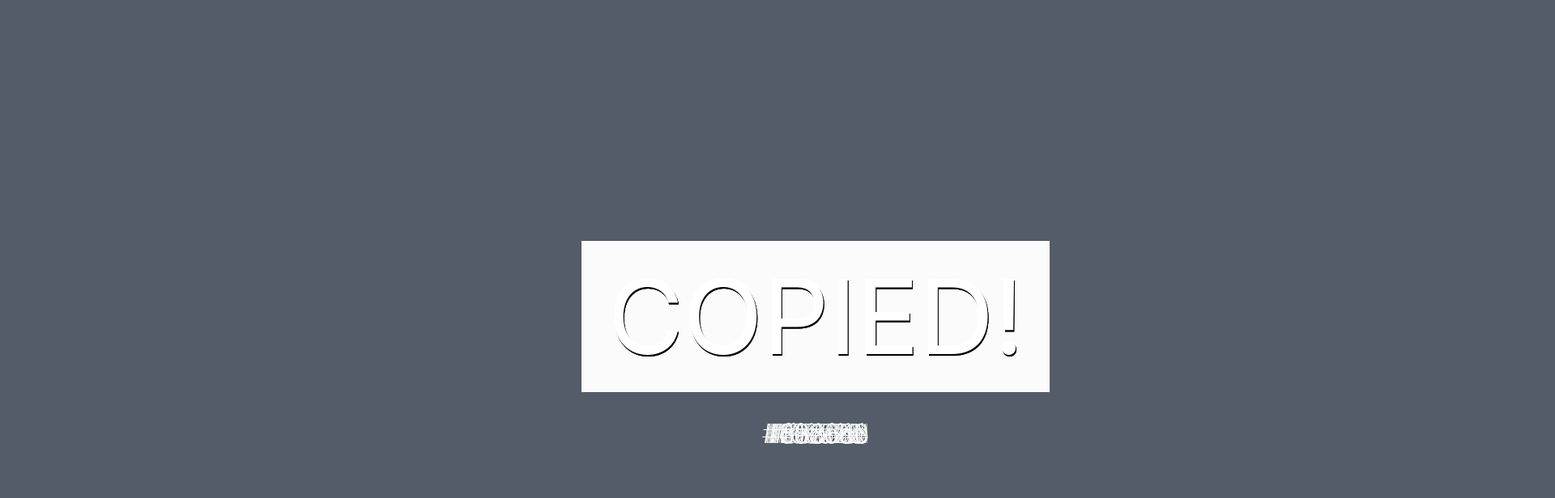
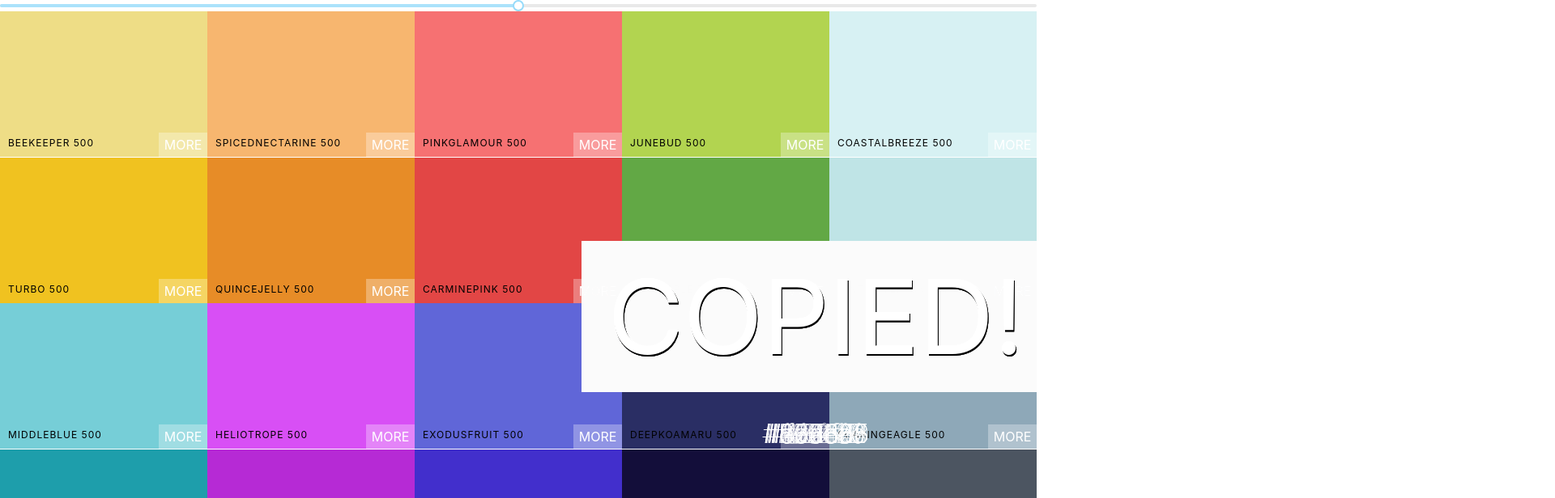
Before and after one commit to tonyoladapo/Color-Picker-App, a React (Create React App) app: page / in a window 1280 px wide. Shown: the top 616 px of the page at 81% size, 1920 px wide, since content can reach past the window. Built offline with nearby package versions, Linux system fonts and the light colour scheme.

Commit message:
Added slider

```diff
--- a/package.json
+++ b/package.json
@@ -7,6 +7,7 @@
     "@testing-library/react": "^9.3.2",
     "@testing-library/user-event": "^7.1.2",
     "chroma-js": "^2.1.0",
+    "rc-slider": "^8.7.1",
     "react": "^16.12.0",
     "react-copy-to-clipboard": "^5.0.2",
     "react-dom": "^16.12.0",
--- a/src/App.js
+++ b/src/App.js
@@ -1,12 +1,13 @@
 import React from 'react';
 import Palette from './Components/Palette'
 import seedColors from './Components/seedColors'
+import { generatePalette } from './Components/ColorHelpers'
 
 class App extends React.Component {
   render() {
     return (
       <div>
-        <Palette {...seedColors[4]} />
+        <Palette palette={generatePalette(seedColors[4])} />
       </div>
     );
   }
--- a/src/Components/ColorBox.js
+++ b/src/Components/ColorBox.js
@@ -27,7 +27,7 @@
         return (
             <CopyToClipboard text={background} onCopy={this.changeCopyState} >
                 <div style={{ background }} className="ColorBox">
-                    <div style={{ background }} className={`copy-overlay ${copied && "show"}`} />
+                    {/* <div style={{ background }} className={`copy-overlay ${copied && "show"}`} /> */}
                     <div className={`copy-msg ${copied && "show"}`}>
                         <h1>copied!</h1>
                         <p>{this.props.background}</p>
--- a/src/Components/Palette.js
+++ b/src/Components/Palette.js
@@ -1,20 +1,44 @@
 import React, { Component } from 'react'
 import ColorBox from './ColorBox'
-import { generatePalette } from './ColorHelpers'
 import '../Palette.css'
-import seedColors from './seedColors'
+import Slider from 'rc-slider'
+import 'rc-slider/assets/index.css'
 
 export default class Palette extends Component {
+    constructor(props) {
+        super(props);
+
+        this.state = {
+            level: 500
+        }
+
+        this.changeLevel = this.changeLevel.bind(this)
+    }
+
+    changeLevel(level) {
+        this.setState({
+            level
+        })
+    }
+
     render() {
 
-        console.log(generatePalette(seedColors[4]))
+        const { colors } = this.props.palette;
+        const { level } = this.state;
 
-        const colorBoxes = this.props.colors.map(color => (
-            <ColorBox background={color.color} name={color.name} />
+        const colorBoxes = colors[level].map(color => (
+            <ColorBox background={color.hex} name={color.name} />
         ))
 
         return (
             <div className="Palette">
+
+                <Slider
+                    defaultValue={level}
+                    min={100} max={900}
+                    step={100}
+                    onAfterChange={this.changeLevel} />
+
                 <div className="Palette-colors">
                     {colorBoxes}
                 </div>
```
Also changed, not shown: 1 other file (tests, documents, lock files or other folders).
